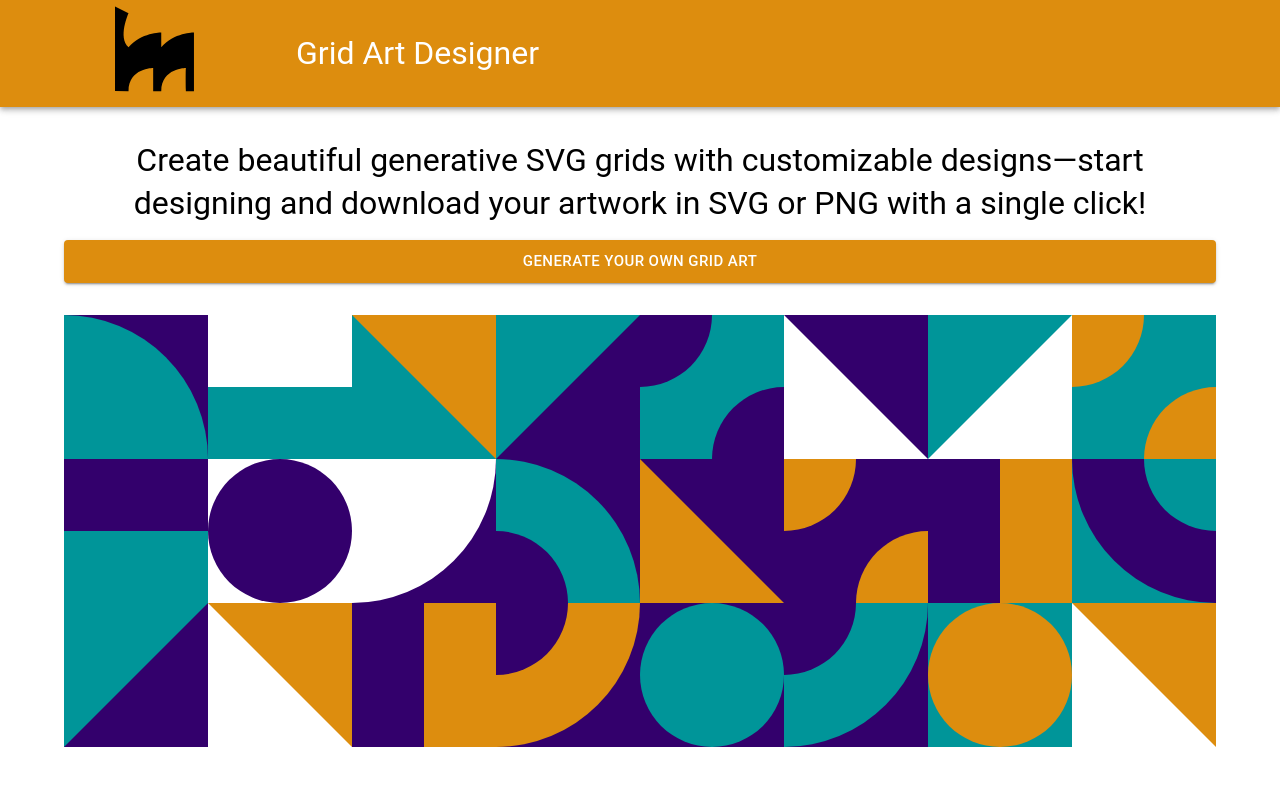
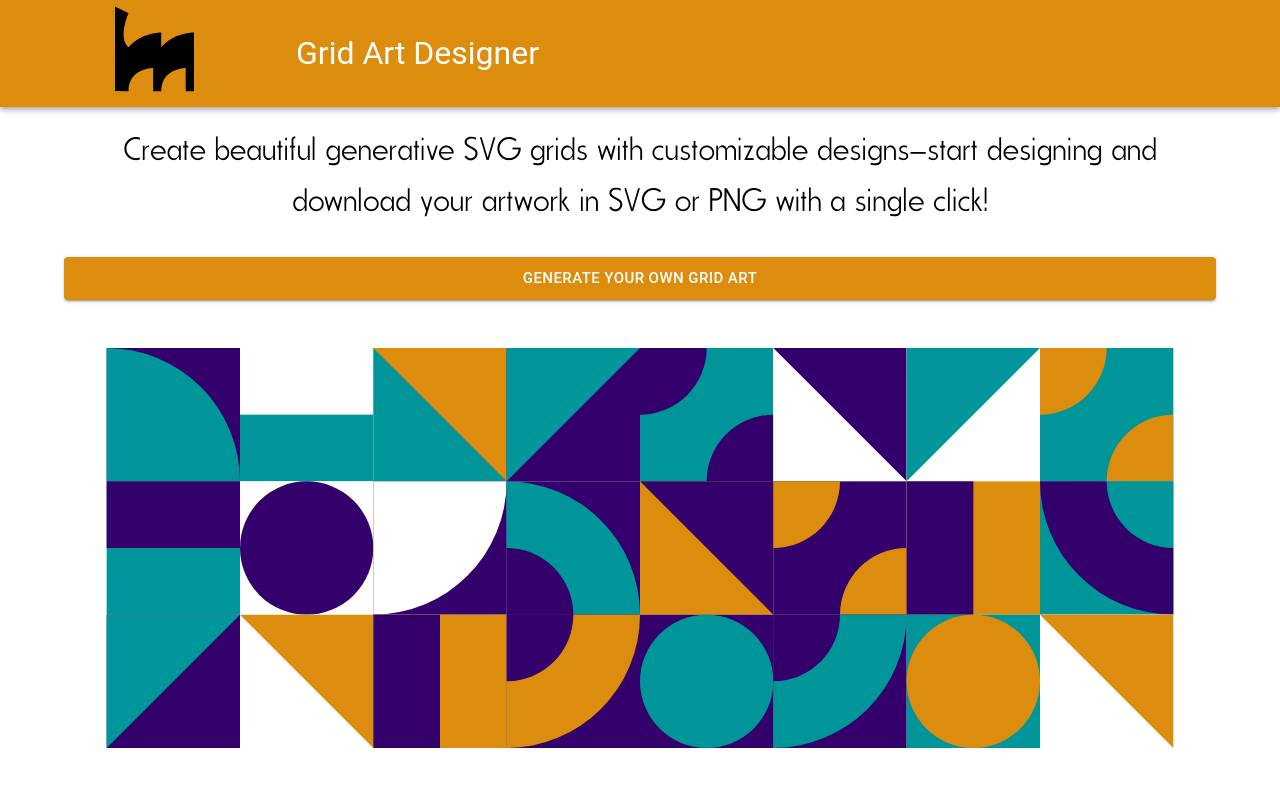
Before and after one commit to digitalwarenkombinat/grid, a Next.js app: page / in a window 1280 px wide. Shown: the top 786 px of the page. Built offline with nearby package versions, Linux system fonts and the light colour scheme.

Commit message:
🐛 fix(app): adjust stack layout

```diff
--- a/pages/index.tsx
+++ b/pages/index.tsx
@@ -114,7 +114,7 @@ function getTwoColors(colors: string[]): { foreground: string; background: strin
 const Home: NextPage = () => {
   const [colors, setColors] = useState<string[]>([]);
   const [diwakoStyle, setDiwakoStyle] = useState<boolean>(false);
-  const [init, setInit] = useState<boolean>(false);
+  const [init, setInit] = useState<boolean>(true);
 
   const svgContainerRef = useRef<HTMLDivElement>(null);
 
@@ -123,7 +123,7 @@ const Home: NextPage = () => {
   */
 
   function generateNewGrid() {
-    setInit(true);
+    setInit(false);
     gsap.to(".container > svg", {
       opacity: 0,
       scale: 0.8,
@@ -222,11 +222,13 @@ const Home: NextPage = () => {
   };
 
   return (
-    <div>
+    <>
       <Head>
         <title>Grid Art Designer</title>
         <meta name="description" content="Create stunning generative SVG grids with customizable designs and color palettes. Download your creations in SVG and PNG formats. Perfect for digital art, prints, and web design. Start creating with just one click!"></meta>
-        <link rel="icon" href="./favicon.ico" />
+        <link rel="icon" href="./favicon.ico" sizes="any"/>
+        <link rel="icon" href="./about.svg" type="image/svg+xml"/>
+        <link rel="apple-touch-icon" href="./apple-touch-icon-180x180.png"/>
         <link rel="manifest" href="./manifest.json" />
       </Head>
       <AppBar position="static" sx={{ backgroundColor: "#dd8d0e" }}>
@@ -260,17 +262,19 @@ const Home: NextPage = () => {
           display: "grid",
           alignItems: "center",
           justifyContent: "center",
-          py: 4,
-          gap: 2
+          py: 2,
+          gap: { xs: init ? 2 : 0, md: 4 },
         }}
       >
-        <Typography
-            variant="h5"
-            component="h1"
-            sx={{ flexGrow: 1, textAlign: 'center', fontSize: { xs: "1.5rem", md: "2rem" } }}
-          >
+        {init && (
+          <Typography
+              variant="h6"
+              component="h1"
+              sx={{ flexGrow: 1, textAlign: 'center', fontSize: { xs: "1.5rem", md: "2rem" }, fontFamily: "Fundamental Brigade" }}
+            >
             Create beautiful generative SVG grids with customizable designs—start designing and download your artwork in SVG or PNG with a single click!
           </Typography>
+        )}
         <Button
           variant="contained"
           size="large"
@@ -286,17 +290,27 @@ const Home: NextPage = () => {
         </Button>
 
         {init ? (
+          <img
+            src="./about.svg"
+            alt={"Logo Digitalwarenkombinat"}
+            style={{
+              width: "100%",
+              height: "auto",
+              maxHeight: "400px",
+            }}
+          />
+        ) : (
           <>
             <Stack
               direction="column"
               spacing={2}
               sx={{
                 justifyContent: "center",
-                width: "100%",
+                width: { xs: '100%', md: '50vw', lg: '33vw' },
                 alignItems: "center",
               }}
             >
-              <Stack direction="row" spacing={1} sx={{ justifyContent: "center" }}>
+              <Stack direction="row" gap={1} sx={{ justifyContent: "center", flexWrap: "wrap" }}>
                 {colors.map((color, index) => (
                   <Chip
                     key={index}
@@ -323,27 +337,25 @@ const Home: NextPage = () => {
                 />
               </FormGroup>
               <div className="container" ref={svgContainerRef} />
-              <Button onClick={downloadSVG} sx={{ mt: 2 }} variant="outlined">
+              <Container
+              sx={{
+                display: "grid",
+                alignItems: "center",
+                justifyContent: "center",
+                gap: 1
+              }}>
+              <Button onClick={downloadSVG} variant="outlined">
                 Download SVG
               </Button>
-              <Button onClick={downloadPNG} sx={{ mt: 1 }} variant="outlined">
+              <Button onClick={downloadPNG} variant="outlined">
                 Download PNG
               </Button>
+              </Container>
             </Stack>
           </>
-        ) : (
-          <img
-            src="./about.svg"
-            alt={"Logo Digitalwarenkombinat"}
-            style={{
-              width: "100%",
-              height: "auto",
-              maxHeight: "800px",
-            }}
-          />
         )}
       </Container>
-    </div>
+    </>
   );
 };
 
```
